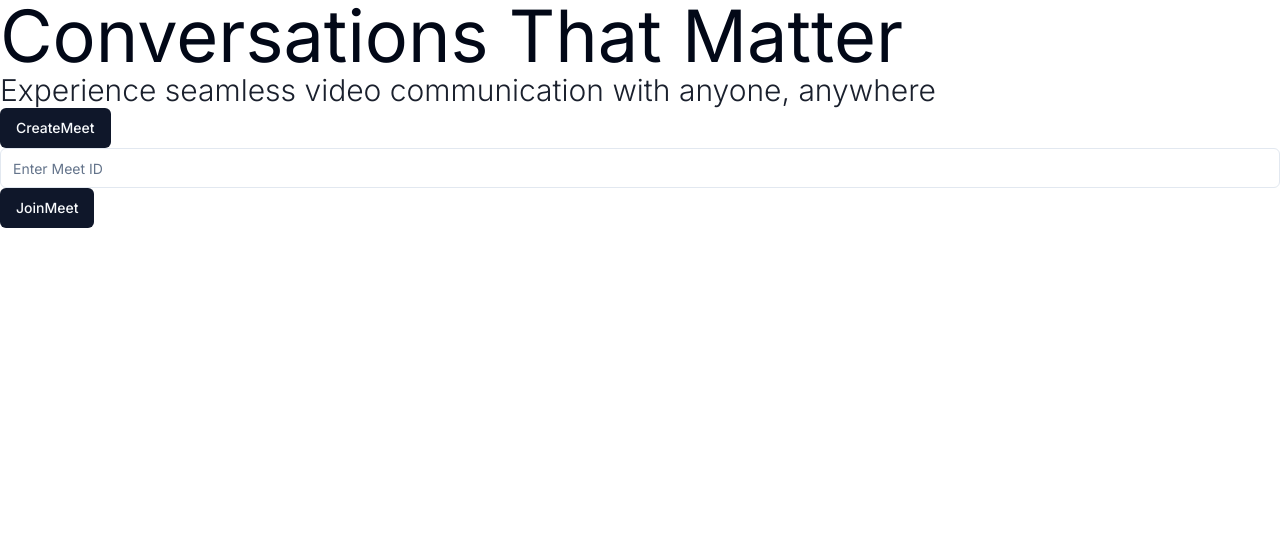
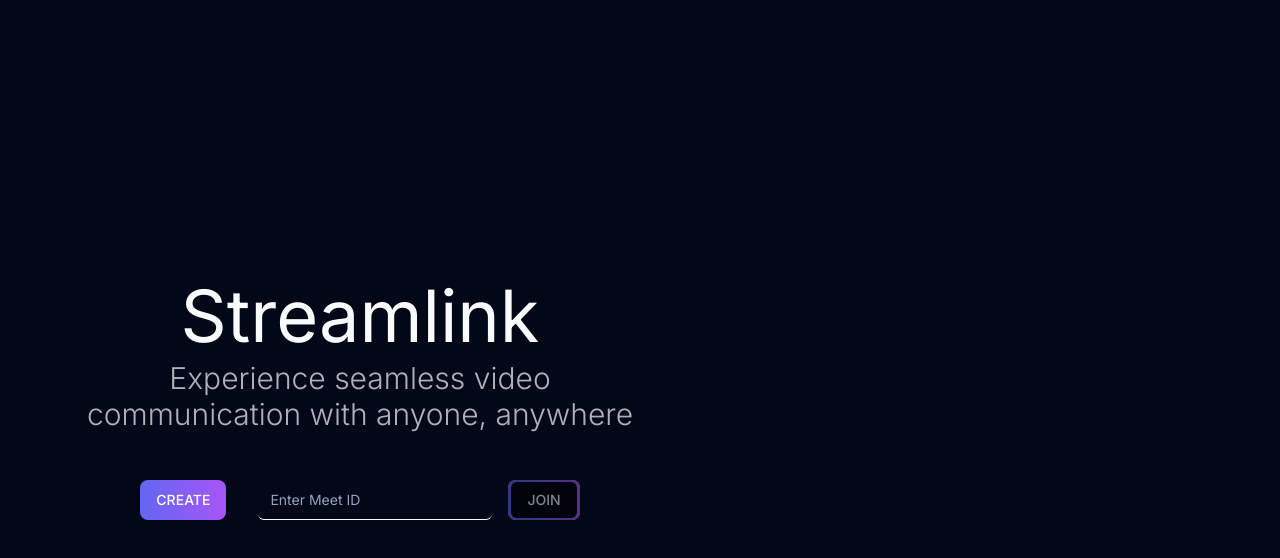
Before and after one commit to rathoreSahil/StreamLink, a Next.js app: page / in a window 1280 px wide. Shown: the top 558 px of the page. Built offline with nearby package versions, Linux system fonts and the light colour scheme; no server answers.

Commit message:
home page ui design

```diff
--- a/src/app/layout.tsx
+++ b/src/app/layout.tsx
@@ -17,7 +17,7 @@ export default function RootLayout({
   children: React.ReactNode;
 }>) {
   return (
-    <html lang="en">
+    <html lang="en" className="dark">
       <body className={inter.className}>
         <SocketProvider>
           {children}
--- a/src/app/page.tsx
+++ b/src/app/page.tsx
@@ -4,16 +4,21 @@ import JoinMeet from "@/components/shared/join-meet";
 
 const Home = () => {
   return (
-    <>
-      <h1 className="text-7xl font-normal">Conversations That Matter</h1>
-      <h3 className="text-3xl opacity-90 font-light">
-        Experience seamless video communication with anyone, anywhere
-      </h3>
-      <div>
-        <CreateMeet />
-        <JoinMeet />
+    <div className="flex h-lvh px-20">
+      <div className="flex flex-1 flex-col justify-center items-center text-center gap-12">
+        <div className="space-y-2">
+          <h1 className="text-7xl font-normal">Streamlink</h1>
+          <h3 className="text-3xl opacity-70 font-light">
+            Experience seamless video communication with anyone, anywhere
+          </h3>
+        </div>
+        <div className="flex gap-8">
+          <CreateMeet />
+          <JoinMeet />
+        </div>
       </div>
-    </>
+      <div className="flex-1"></div>
+    </div>
   );
 };
 
--- a/src/components/shared/create-meet.tsx
+++ b/src/components/shared/create-meet.tsx
@@ -1,13 +1,11 @@
 import toast from "react-hot-toast";
 import { Button } from "@/components/ui/button";
-import { usePoliteState } from "@/context/polite-state-provider";
 import { useSocket } from "@/context/socket-provider";
 import { useRouter } from "next/navigation";
 
 const CreateMeet = () => {
   const socket = useSocket();
   const router = useRouter();
-  // const { setPolite } = usePoliteState();
 
   function handleCreateMeet() {
     if (!socket) {
@@ -21,10 +19,16 @@ const CreateMeet = () => {
       router.push(`/${response.meetId}`);
       toast.success(`Meet created with id: ${response.meetId}`);
     });
-    // setPolite(true);
   }
 
-  return <Button onClick={handleCreateMeet}>CreateMeet</Button>;
+  return (
+    <Button
+      className="bg-gradient-to-r from-indigo-500 to-purple-500 rounded-lg text-white px-4 py-2"
+      onClick={handleCreateMeet}
+    >
+      CREATE
+    </Button>
+  );
 };
 
 export default CreateMeet;
--- a/src/components/shared/join-meet.tsx
+++ b/src/components/shared/join-meet.tsx
@@ -1,6 +1,7 @@
 import { Button } from "@/components/ui/button";
 import { Input } from "@/components/ui/input";
 import { useSocket } from "@/context/socket-provider";
+import { cn } from "@/lib/utils";
 import { useRouter } from "next/navigation";
 import { useState } from "react";
 import toast from "react-hot-toast";
@@ -22,14 +23,24 @@ const JoinMeet = () => {
   }
 
   return (
-    <>
+    <div className="flex gap-4">
       <Input
         placeholder="Enter Meet ID"
         value={meetId}
         onChange={(e) => setMeetId(e.target.value)}
+        className="border-0 border-b border-primary focus-visible:ring-0"
       />
-      <Button onClick={handleJoinMeet}>JoinMeet</Button>
-    </>
+      <Button
+        className="p-[3px] relative rounded-lg"
+        onClick={handleJoinMeet}
+        disabled={meetId.length === 0}
+      >
+        <div className="absolute inset-0 bg-gradient-to-r from-indigo-500 to-purple-500 rounded-lg" />
+        <div className="px-4 py-2  bg-black rounded-[6px]  relative group transition duration-200 text-white hover:bg-transparent">
+          JOIN
+        </div>
+      </Button>
+    </div>
   );
 };
 
```
